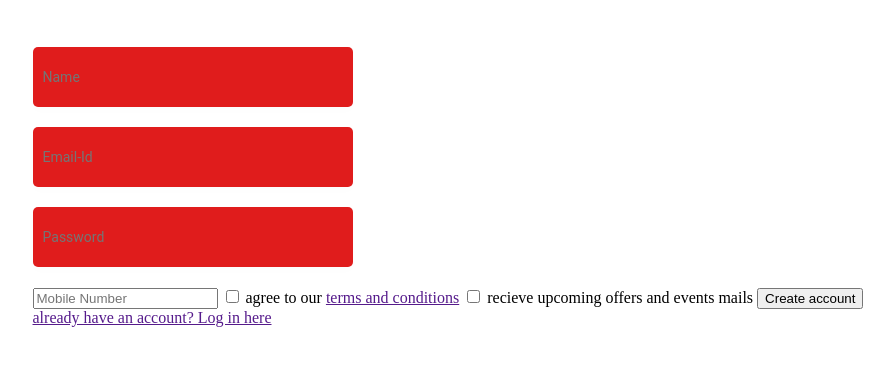
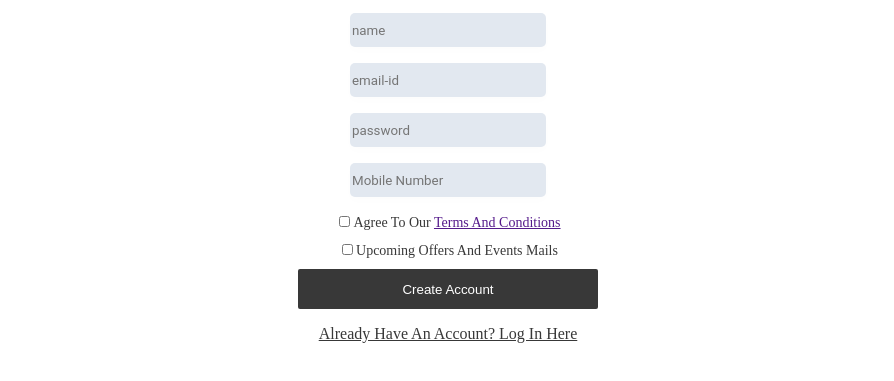
Before and after one commit to rov9/ecom-xpress, a plain HTML site: page index.html in a window 1280 px wide. Shown: the part 267-648 px from the top of the page, without its empty margins (192-1086 px from the left). Drawn offline with Linux system fonts and the light colour scheme.

Commit message:
sign-up html,css elements added

```diff
--- a/index.html
+++ b/index.html
@@ -9,20 +9,19 @@
 </head>
 <body>
     <div class="container">
-        <img src="/logo.png" class="logo">
-        <div>
+     <div class="child-container">
+            <img src="/logo.png" class="logo">
             <input type="text" id="name" placeholder="name">
             <input type="email" id="email" placeholder="email-id">
             <input type="password" id="password" placeholder="password">
             <input type="text" id="mob-no" placeholder="Mobile Number">
-            <input type="checkbox" class="checkbox" id="terms-and-conditions">
-            <label for="terms-and-conditions">agree to our <a href="">terms and conditions</a></label>
-            <input type="checkbox" class="checkbox" id="notification">
-            <label for="notification">recieve upcoming offers and events mails</a></label>
+            <label for="terms-and-conditions"><input type="checkbox" class="checkbox">agree to our <a href="">terms and conditions</a></label>
+            <label for="notification"><input type="checkbox" class="checkbox">upcoming offers and events mails</label>
             <button class="submit-btn">Create account</button>
-        </div>
+
         <a href="" class="link">already have an account? Log in here</a>
     </div>
+</div>
 
 </body>
 </html>
--- a/style.css
+++ b/style.css
@@ -1,32 +1,68 @@
 body{
+
     display: flex;
     justify-content: center;
     align-items: center;
-
+    box-sizing: border-box;
 }
 
 
 .logo{
     height: 16rem;
     display: block;
-    margin: 0 auto 50px;
+    margin: auto;
 }
 
 
-#name,#email,#password,#text{
+#name,#email,#password,#mob-no{
+    display: block;
+    margin: 1rem auto;
+    border-radius: 5px;
+    box-shadow: 0 4px 10px rgba(0, 0, 0, 0.01);
+    font-family: 'roboto', sans-serif;
+    border-color: #383838;
+    border-style:hidden;
+    height:2rem;
+    width: 12rem;
+    background-color: #e2e8f0;
+
+}
+
+
+.submit-btn{
+    display: block;
+    margin: auto;
+    border-radius: 2px;
+    text-transform: capitalize;
+    border: none;
+    cursor: pointer;
     display: block;
     width: 300px;
     height: 40px;
-    padding: 10px;
-    border-radius: 5px;
-    background: rgb(224, 28, 28);
-    border: 2rem;
-    outline: none;
-    border-color: black;
-    margin: 20px 0;
+    text-align: center;
+    line-height: 40px;
+    background: #383838;
+    color: #fff;
+}
+
+label{
+    display: block;
     text-transform: capitalize;
+    text-align: center;
+    margin-bottom: 10px;
+    font-size: 14px;
     color: #383838;
-    font-size: 14px;
-    box-shadow: 0 4px 10px rgba(0, 0, 0, 0.01);
-    font-family: 'roboto', sans-serif;
 }
+
+.checkbox
+{
+    width: 11px;
+    height: 11px;
+}
+.link{
+    color: #383838;
+    text-transform: capitalize;
+    text-align: center;
+    display: block;
+    margin-top: 1rem;
+}
```
